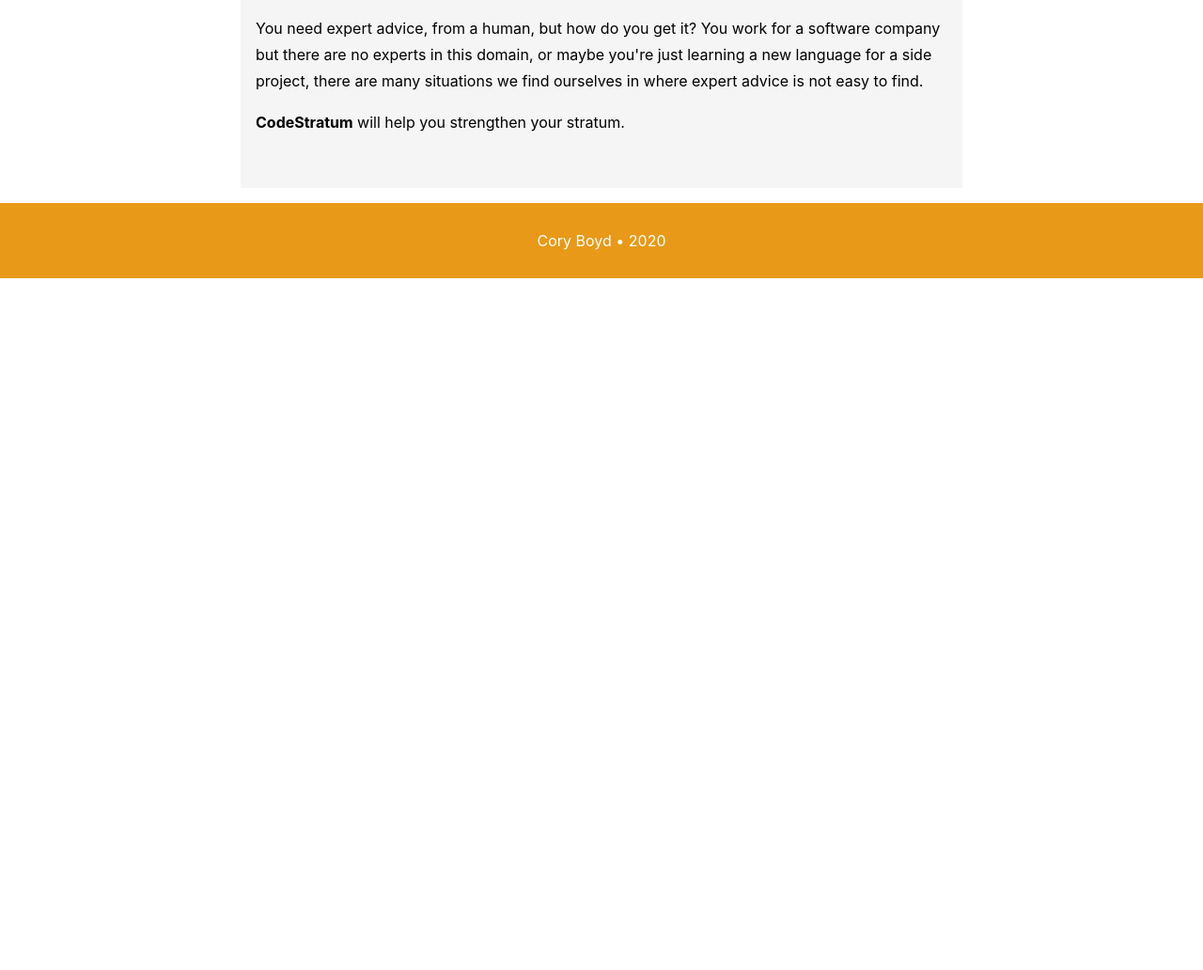
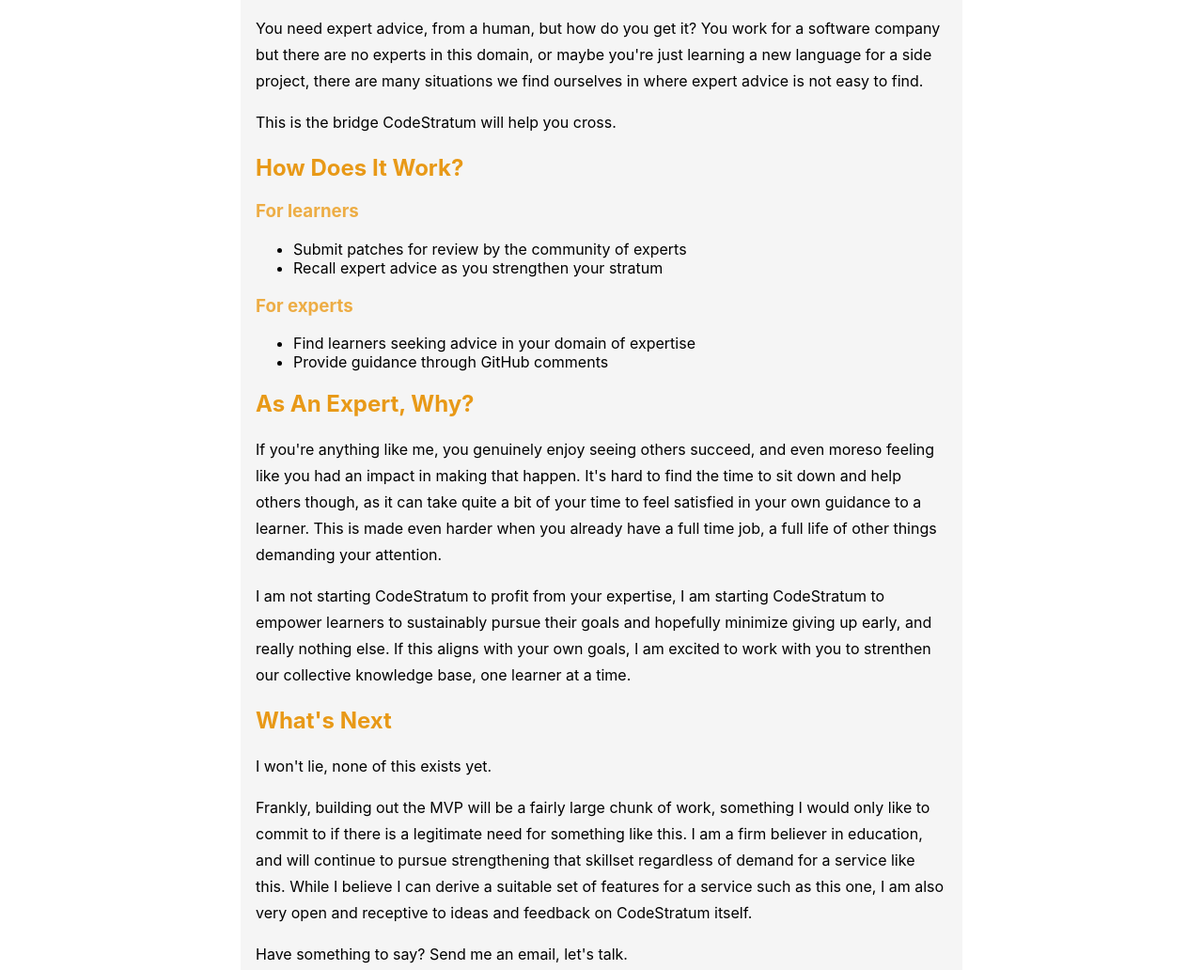
Before and after one commit to corytheboyd/codestratum, a plain HTML site: page docs/index.html in a window 1280 px wide. Shown: the part 602-1634 px from the top of the page at 94% size. Before the commit the page ends 898 px from the top, so only its background shows below. Drawn offline with Linux system fonts and the light colour scheme.

Commit message:
More copy changes and additions

```diff
--- a/docs/index.css
+++ b/docs/index.css
@@ -59,6 +59,14 @@ main {
 	background: var(--color-paper-bg);
 }
 
+main>h2 {
+	color: var(--color-primary-1)
+}
+
+main>h3 {
+	color: var(--color-primary-2)
+}
+
 footer {
 	background: var(--color-primary-1);
 	color: white;
--- a/docs/index.html
+++ b/docs/index.html
@@ -23,7 +23,6 @@
   </header>
 
   <main>
-    <section>
     <h2>Forward</h2>
     <p>The stratum is the bottom most layer in a stack based structure; everything else is built off of it.</p>
     <p>The mental model of learned software skills is the same, the stratum being a mastery of the atoms in the
@@ -40,8 +39,38 @@
     <p>You need expert advice, from a human, but how do you get it? You work for a software company but there are no
       experts in this domain, or maybe you're just learning a new language for a side project, there are many
       situations we find ourselves in where expert advice is not easy to find.</p>
-      <p><strong>CodeStratum</strong> will help you strengthen your stratum.</p>
-    </section>
+    <p>This is the bridge CodeStratum will help you cross.</p>
+
+    <h2>How Does It Work?</h2>
+    <h3>For learners</h3>
+    <ul>
+      <li>Submit patches for review by the community of experts</li>
+      <li>Recall expert advice as you strengthen your stratum</li>
+    </ul>
+    <h3>For experts</h3>
+    <ul>
+      <li>Find learners seeking advice in your domain of expertise</li>
+      <li>Provide guidance through GitHub comments</li>
+    </ul>
+
+    <h2>As An Expert, Why?</h2>
+    <p>If you're anything like me, you genuinely enjoy seeing others succeed, and even moreso feeling like you had an
+      impact in making that happen. It's hard to find the time to sit down and help others though, as it can take quite
+      a bit of your time to feel satisfied in your own guidance to a learner. This is made even harder when you already
+      have a full time job, a full life of other things demanding your attention.</p>
+    <p>I am not starting CodeStratum to profit from your expertise, I am starting CodeStratum to empower learners to
+      sustainably pursue their goals and hopefully minimize giving up early, and really nothing else. If this aligns
+      with your own goals, I am excited to work with you to strenthen our collective knowledge base, one learner at a
+      time.</p>
+
+    <h2>What's Next</h2>
+    <p>I won't lie, none of this exists yet.</p>
+    <p>Frankly, building out the MVP will be a fairly large chunk of work,
+      something I would only like to commit to if there is a legitimate need for something like this. I am a firm
+      believer in education, and will continue to pursue strengthening that skillset regardless of demand for a service
+      like this. While I believe I can derive a suitable set of features for a service such as this one, I am also very
+      open and receptive to ideas and feedback on CodeStratum itself.</p>
+    <p>Have something to say? Send me an email, let's talk.</p>
   </main>
 
   <footer>
```
Lines whose indentation alone changed are shown as unchanged.
